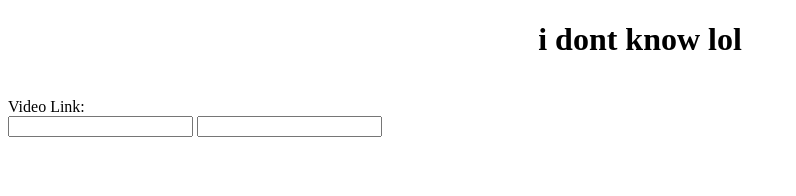
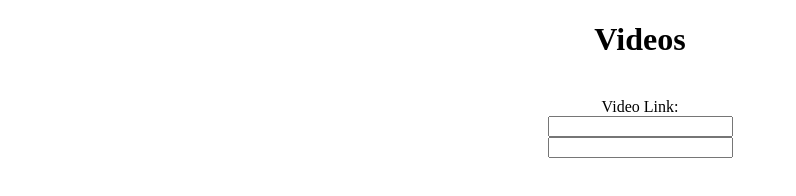
Before and after one commit to unbyt/unbyt.github.io, a website with bundled scripts: page index.html in a window 1280 px wide. Shown: the whole page, without its empty margins (0-796 px from the left). Built offline with nearby package versions, Linux system fonts and the light colour scheme.

Commit message:
Update index.html

```diff
--- a/index.html
+++ b/index.html
@@ -2,15 +2,15 @@
 <html>
   <head>
     <meta charset="UTF-8">
-    <title>title</title>
+    <title>Videos</title>
   </head>
   <body>
-    <center><h1>i dont know lol</h1></center>
+    <center><h1>Videos</h1></center>
     <script src="index.js"></script>
     <form>
-      <br>Video Link:</br>
-    <input type="text" id="videoinput">
-    <input type="text" onclick="getFile()">
+      <center><br>Video Link:</br></center>
+      <center><input type="text" id="videoinput"></center>
+      <center><input type="text" onclick="getFile()"></center>
     </form>
   </body>
 </html>
```
